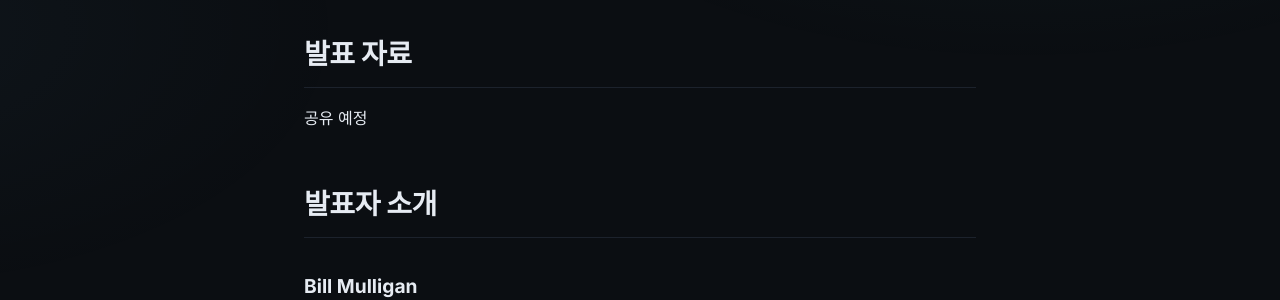
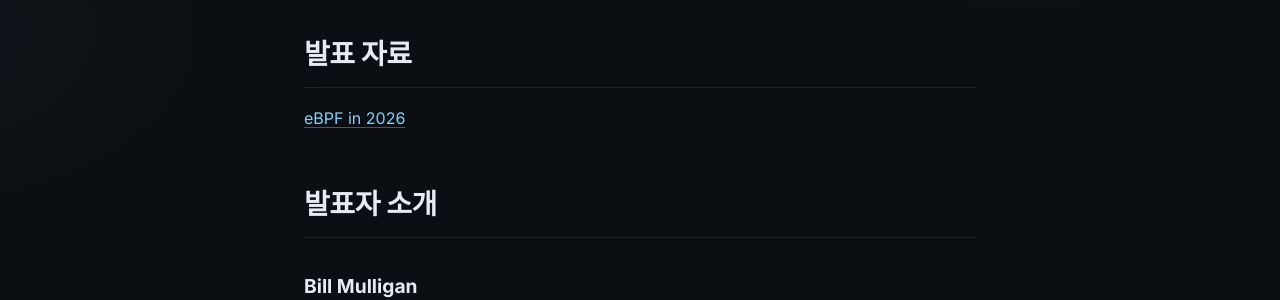
Before and after one commit to kernel-dev-ko/kernel-dev-ko.github.io, a Jekyll site: the page built from 11th/main-04/index.md, in a window 1280 px wide and 900 px high, scrolled down 423 px. Shown: the part 152-452 px from the top of the window. Built offline with Jekyll 4.4.1, drawn with Linux system fonts in a browser that asks for light colours; our own code applies the rules of GitHub Pages for plain Markdown files.

Commit message:
Add eBPF in 2026 slide

```diff
--- a/11th/main-04/index.md
+++ b/11th/main-04/index.md
@@ -7,7 +7,7 @@ layout: default
 eBPF has undergone a radical transformation in the last decade, evolving from a specialized tool for packet filtering into the fundamental substrate for reprogramming the Linux kernel. As we enter 2026, the community is navigating a critical shift from managing individual programs to orchestrating complex, multi-tenant eBPF environments at scale. This session provides a comprehensive update on the latest technical and strategic advancements shaping the eBPF landscape.
 
 ## 발표 자료
-공유 예정
+<a href="eBPF_in_2026.pdf" download>eBPF in 2026</a>
 
 ## 발표자 소개
 ### Bill Mulligan
```
Also changed, not shown: 1 other file.
